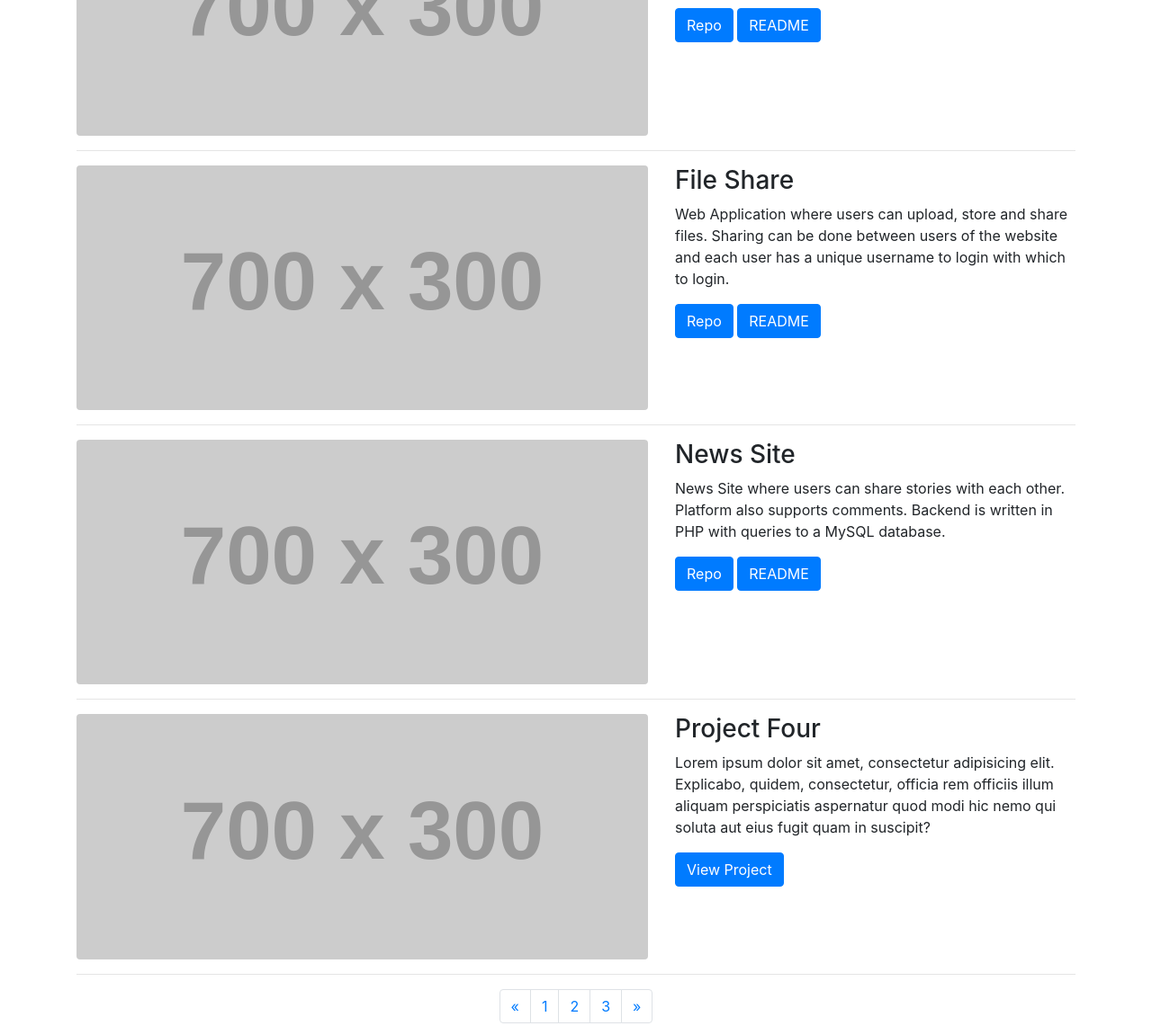
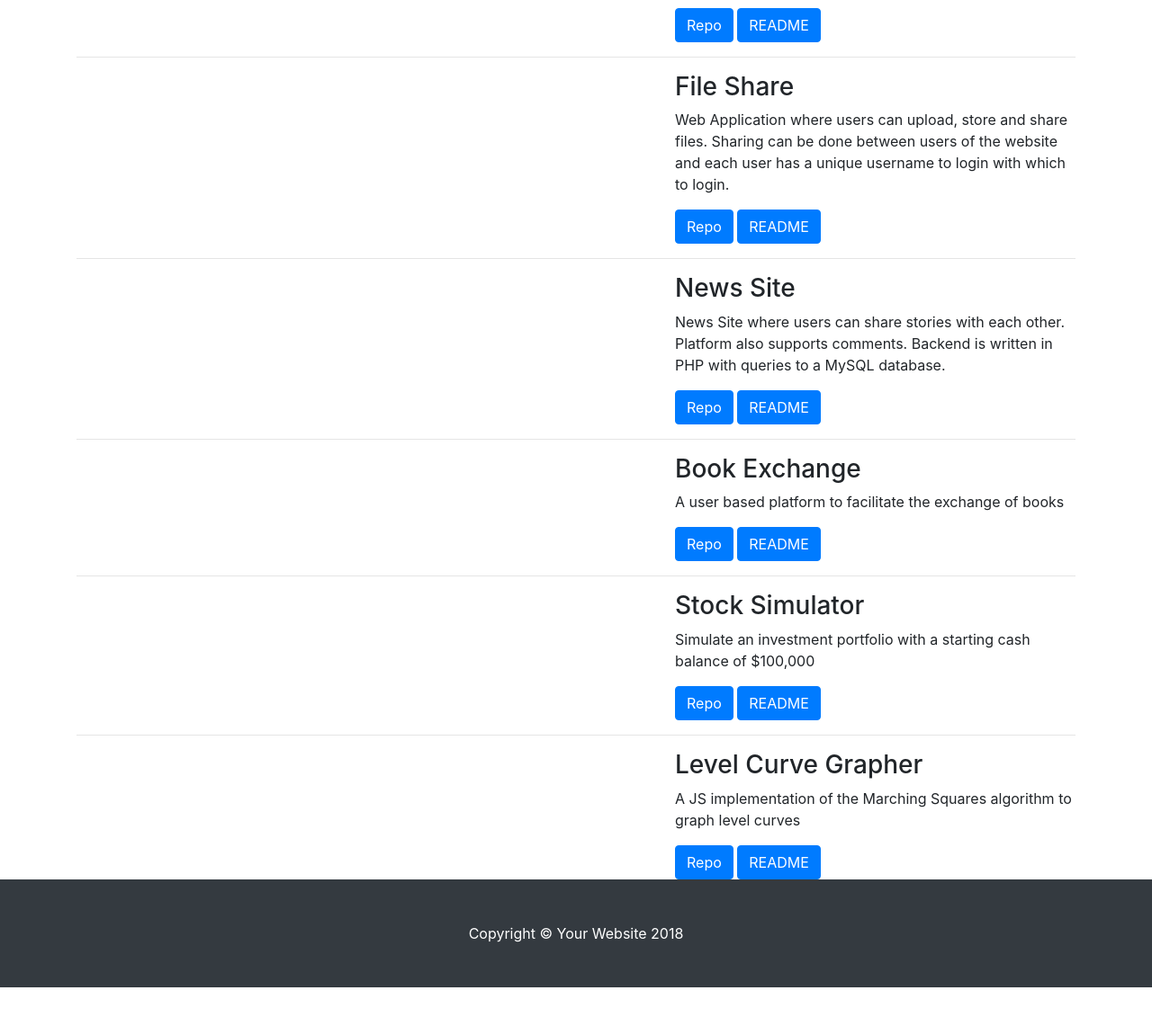
Before and after one commit to anees-patwa/anees-patwa.github.io, a website: page index.html in a window 1280 px wide. Shown: the part 273-1414 px from the top of the page at 90% size. After the commit the page ends 1371 px from the top, so only its background shows below. Drawn offline with Linux system fonts and the light colour scheme; placeholder pictures from the web are drawn by us.

Commit message:
added all projects

```diff
--- a/index.html
+++ b/index.html
@@ -31,9 +31,7 @@
       <div class="collapse navbar-collapse" id="navbarResponsive">
         <ul class="navbar-nav ml-auto">
           <li class="nav-item active">
-            <a class="nav-link" href="#">Home
-              <span class="sr-only">(current)</span>
-            </a>
+            <a class="nav-link" href="#">Home</a>
           </li>
           <li class="nav-item">
             <a class="nav-link" href="resume.html">About</a>
@@ -57,9 +55,9 @@
     <!-- Project One -->
     <div class="row">
       <div class="col-md-7">
-        <a href="#">
+        <!-- <a href="#">
           <img class="img-fluid rounded mb-3 mb-md-0" src="http://placehold.it/700x300" alt="">
-        </a>
+        </a> -->
       </div>
       <div class="col-md-5">
         <h3>Open Borders</h3>
@@ -77,9 +75,9 @@
     <!-- Project Two -->
     <div class="row">
       <div class="col-md-7">
-        <a href="#">
+        <!-- <a href="#">
           <img class="img-fluid rounded mb-3 mb-md-0" src="http://placehold.it/700x300" alt="">
-        </a>
+        </a> -->
       </div>
       <div class="col-md-5">
         <h3>File Share</h3>
@@ -98,9 +96,9 @@
     <!-- Project Three -->
     <div class="row">
       <div class="col-md-7">
-        <a href="#">
+        <!-- <a href="#">
           <img class="img-fluid rounded mb-3 mb-md-0" src="http://placehold.it/700x300" alt="">
-        </a>
+        </a> -->
       </div>
       <div class="col-md-5">
         <h3>News Site</h3>
@@ -120,23 +118,55 @@
     <div class="row">
 
       <div class="col-md-7">
-        <a href="#">
+        <!-- <a href="#">
           <img class="img-fluid rounded mb-3 mb-md-0" src="http://placehold.it/700x300" alt="">
-        </a>
+        </a> -->
       </div>
       <div class="col-md-5">
-        <h3>Project Four</h3>
-        <p>Lorem ipsum dolor sit amet, consectetur adipisicing elit. Explicabo, quidem, consectetur, officia rem
-          officiis illum aliquam perspiciatis aspernatur quod modi hic nemo qui soluta aut eius fugit quam in suscipit?</p>
-        <a class="btn btn-primary" href="#">View Project</a>
+        <h3>Book Exchange</h3>
+        <p>A user based platform to facilitate the exchange of books</p>
+        <a class="btn btn-primary" href="https://github.com/anees-patwa/BookExchange">Repo</a>
+        <a class="btn btn-primary" href="https://github.com/anees-patwa/BookExchange/blob/master/README.md">README</a>
       </div>
     </div>
     <!-- /.row -->
 
     <hr>
+    <!-- Project Four -->
+    <div class="row">
+
+      <div class="col-md-7">
+        <!-- <a href="#">
+          <img class="img-fluid rounded mb-3 mb-md-0" src="http://placehold.it/700x300" alt="">
+        </a> -->
+      </div>
+      <div class="col-md-5">
+        <h3>Stock Simulator</h3>
+        <p>Simulate an investment portfolio with a starting cash balance of $100,000</p>
+        <a class="btn btn-primary" href="https://github.com/anees-patwa/StockSimulator">Repo</a>
+        <a class="btn btn-primary" href="https://github.com/anees-patwa/StockSimulator/blob/master/README.md">README</a>
+      </div>
+    </div>
+
+    <hr>
+    <!-- Project Four -->
+    <div class="row">
+
+      <div class="col-md-7">
+        <!-- <a href="#">
+              <img class="img-fluid rounded mb-3 mb-md-0" src="http://placehold.it/700x300" alt="">
+            </a> -->
+      </div>
+      <div class="col-md-5">
+        <h3>Level Curve Grapher</h3>
+        <p>A JS implementation of the Marching Squares algorithm to graph level curves</p>
+        <a class="btn btn-primary" href="https://github.com/anees-patwa/MarchingSquares">Repo</a>
+        <a class="btn btn-primary" href="https://github.com/anees-patwa/MarchingSquares/blob/master/README.md">README</a>
+      </div>
+    </div>
 
     <!-- Pagination -->
-    <ul class="pagination justify-content-center">
+    <!-- <ul class="pagination justify-content-center">
       <li class="page-item">
         <a class="page-link" href="#" aria-label="Previous">
           <span aria-hidden="true">&laquo;</span>
@@ -158,7 +188,7 @@
           <span class="sr-only">Next</span>
         </a>
       </li>
-    </ul>
+    </ul> -->
 
   </div>
   <!-- /.container -->
```
